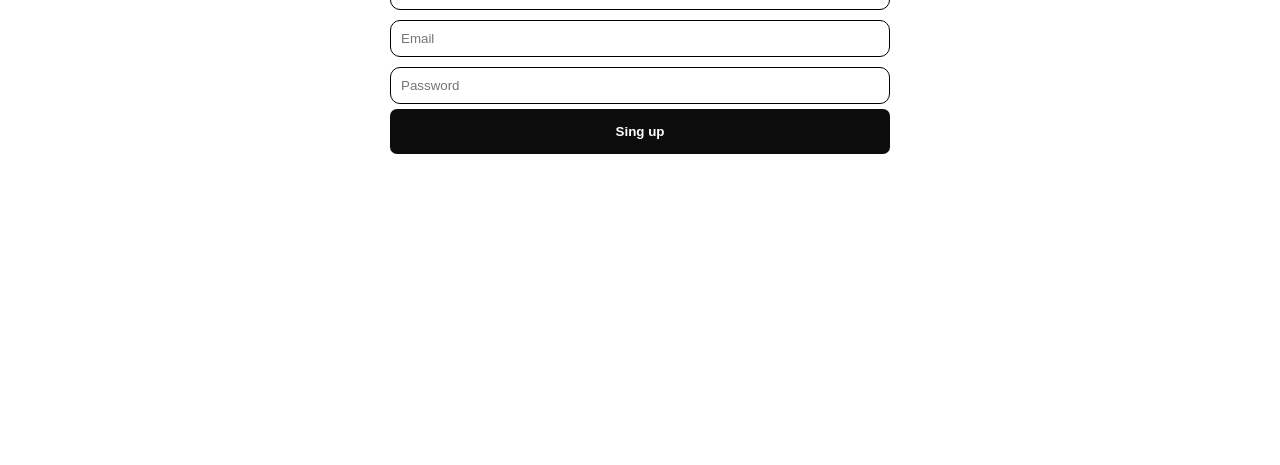
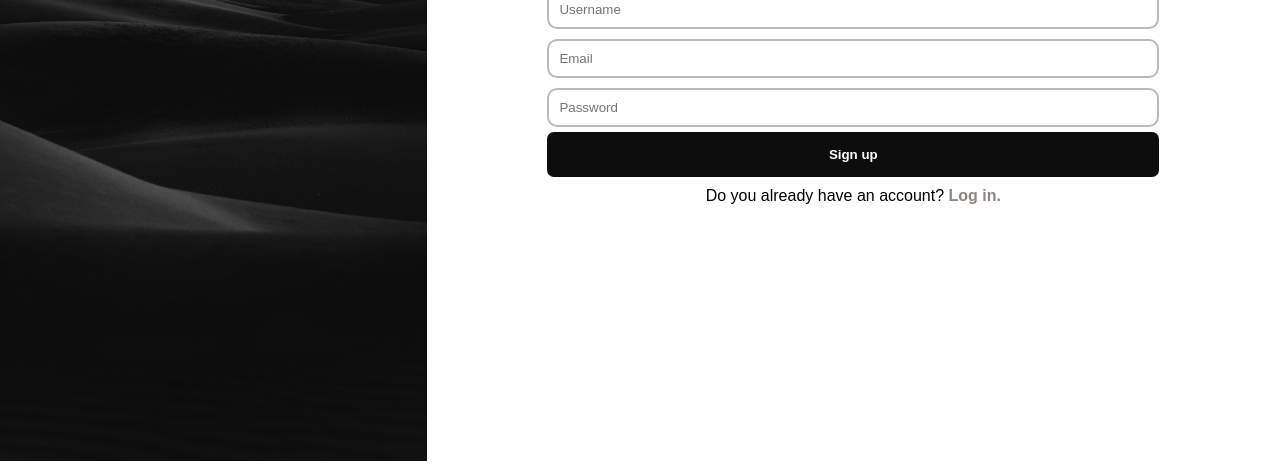
Before and after one commit to vinicius-goncalves/2023-signup-page, a plain HTML site: page index.html in a window 1280 px wide. Shown: the part 339-804 px from the top of the page. Drawn offline with Linux system fonts and the light colour scheme.

Commit message:
updated: create the html and css boilerplate

```diff
--- a/index.html
+++ b/index.html
@@ -1,28 +1,51 @@
 <!DOCTYPE html>
 <html>
     <head>
-        <title>Singup</title>
+        <title>Welcome | Sign up</title>
         <meta charset="UTF-8">
         <meta content="viewport" content="width=device-width, initial-scale=1.0">
         <meta content="robots" content="noindex, nofollow">
         <meta content="color-scheme" content="light">
-        <link rel="stylesheet" href="style/main-style.css">
+        <link rel="stylesheet" href="style/index.css">
+        <link rel="stylesheet alternative" href="style/elements.css">
     </head>
     <body>
         <main>
+            <picture>
+                <source srcset="images/high.jpg" media="(min-width: 1200px)">
+                <source srcset="images/medium.jpg" media="(min-width: 600px)">
+                <img class="index-image" src="images/small.jpg">
+            </picture>
             <form>
+                <h1 class="title">Homepage</h1>
+                <section data-section="inputs">
                     <label>
-                    <input class="generic-input" type="text" placeholder="Username">
+                        <input
+                            class="generic-input"
+                            type="text"
+                            placeholder="Username"
+                            autocomplete="Username">
                     </label>
                     <label>
-                    <input class="generic-input" type="email" placeholder="Email">
+                        <input
+                            class="generic-input"
+                            type="email"
+                            placeholder="Email"
+                            autocomplete="email">
                     </label>
                     <label>
-                    <input class="generic-input" type="password" placeholder="Password">
+                        <input
+                            class="generic-input"
+                            type="password"
+                            placeholder="Password" autocomplete="current-password">
                     </label>
-                <button type="submit">
-                    <span>Sing up</span>
+                </section>
+                <button data-button="sign-up" type="submit">
+                    <span>Sign up</span>
                 </button>
+                <section data-section="already-have-account">
+                    <span>Do you already have an account? <a class="link" href="#">Log in.</a></span>
+                </section>
             </form>
         </main>
     </body>
--- /dev/null
+++ b/style/elements.css
@@ -0,0 +1,17 @@
+.generic-input {
+    margin: 5px 0;
+    padding: 10px;
+    border-radius: 10px;
+    border: 2px solid var(--color3);
+}
+
+.generic-input:focus {
+    outline: none;
+}
+
+.link {
+    color: var(--color2);
+    font-weight: bold;
+    text-decoration: none;
+    display: inline-block;
+}
--- /dev/null
+++ b/style/index.css
@@ -0,0 +1,67 @@
+* { margin: 0; padding: 0; box-sizing: border-box; }
+
+:root {
+    --color0: #0D0D0D;
+    --color1: #3B403F;
+    --color2: #8C8581;
+    --color3: #BFB8B4;
+    --color4: #D9D2D0;
+
+    --color5: #FFFFFF;
+
+    --img-max-width: calc(100vw / 3);
+}
+
+body {
+    overflow: hidden;
+    font-family: Arial, sans-serif;
+}
+
+main {
+    display: flex;
+    min-height: 100vh;
+    min-width: 100vw;
+    align-items: center;
+    justify-content: center;
+}
+
+main img.index-image {
+    max-width: var(--img-max-width);
+    min-height: 100vh;
+    object-fit: cover;
+}
+
+main form {
+    margin: auto;
+    padding: calc(var(--img-max-width) * .2);
+}
+
+main form h1.title {
+    font-size: 4rem;
+    word-break: break-all;
+}
+
+:is(label, .generic-input, button[type="submit"]) {
+    width: 100%;
+}
+
+form button[type="submit"] {
+    padding: 15px;
+    border: none;
+    background-color: var(--color0);
+    color: var(--color5);
+    font-weight: bold;
+    border-radius: 7px;
+    cursor: pointer;
+}
+
+form section[data-section="already-have-account"] {
+    padding: 10px 0;
+    text-align: center;
+}
+
+@media screen and (max-width: 400px) {
+    main img.index-image {
+        display: none;
+    }
+}
--- a/style/main-style.css
+++ /dev/null
@@ -1,50 +0,0 @@
-* { margin: 0; padding: 0; box-sizing: border-box; }
-
-:root {
-    --color0: #0D0D0D;
-    --color1: #3B403F;
-    --color2: #8C8581;
-    --color3: #BFB8B4;
-    --color4: #D9D2D0;
-
-    --color5: #FFFFFF;
-}
-
-body {overflow: hidden;}
-
-main form {
-    display: flex;
-    flex-direction: column;
-    min-width: 100vw;
-    min-height: 100vh;
-    align-items: center;
-    justify-content: center;
-    padding: 10px;
-}
-
-label {
-    max-width: 500px;
-}
-
-:is(label, .generic-input) {
-    width: 100%;
-}
-
-.generic-input {
-    width: 100%;
-    margin: 5px 0;
-    padding: 10px;
-    border-radius: 10px;
-    border: 1px solid black;
-}
-
-form button[type="submit"] {
-    padding: 15px;
-    border: none;
-    background-color: var(--color0);
-    color: var(--color5);
-    font-weight: bold;
-    width: 100%;
-    max-width: 500px;
-    border-radius: 7px;
-}
```
Also changed, not shown: images/small.jpg (added), 1 other file. Lines whose indentation alone changed are shown as unchanged.
